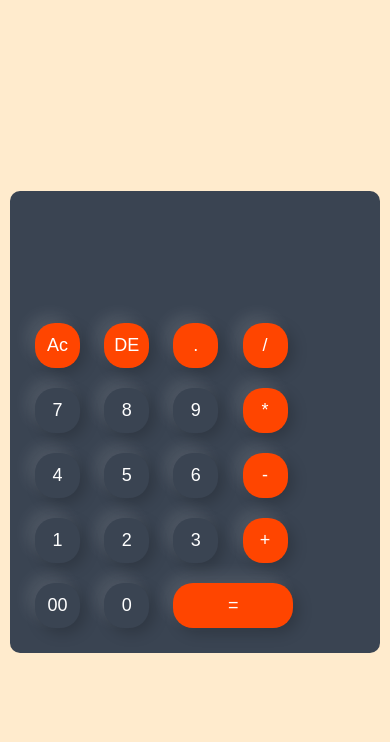
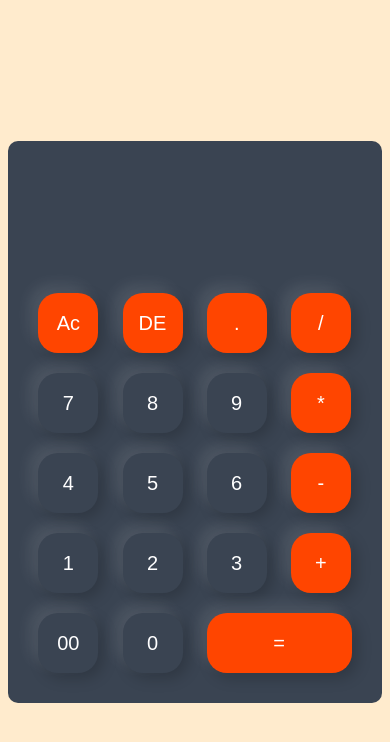
Before and after one commit to Kishorekannan93/calculator, a plain HTML site: page index.html in a window 390 px wide. Drawn offline with Linux system fonts and the light colour scheme.

Commit message:
Update style.css

```diff
--- a/style.css
+++ b/style.css
@@ -1,107 +1,62 @@
-body {
-    margin: 0;
+body{
+    margin:0px;
     font-family: Cambria, Cochin, Georgia, Times, 'Times New Roman', serif;
-}
 
-.container {
-    width: 100%;
-    height: 100vh;
-    background-color: blanchedalmond;
-    display: flex;
-    justify-content: center;
-    align-items: center;
-    padding: 10px;
-    box-sizing: border-box;
-}
-
-.calculator {
-    display: flex;
-    background: #3a4452;
-    padding: 20px;
-    border-radius: 10px;
-    flex-direction: column;
-    width: 100%;
-    max-width: 400px;
-    box-sizing: border-box;
-}
-
-.calculator form {
-    width: 100%;
-}
-
-.calculator form input {
-    border: 0;
-    outline: 0;
-    width: 60px;
-    height: 60px;
-    border-radius: 20px;
-    box-shadow: -8px -8px 15px rgba(255, 255, 255, 0.1), 5px 5px 15px rgba(0, 0, 0, 0.2);
-    background: transparent;
-    font-size: 20px;
-    color: white;
-    margin: 13px;
-}
-
-form .display {
-    display: flex;
-    justify-content: flex-end;
-    margin: 20px 0;
-}
-
-form .display input {
-    text-align: right;
-    flex: 1;
-    font-size: 45px;
-    box-shadow: none;
 
 }
 
-form input.equal {
-    width: 145px;
+.container{
+    width:100%;
+    height:100vh;
+    background-color: blanchedalmond;
+    display:flex;
+    justify-content: center;
+    align-items: center;
+}
+.calculator{
+    display:flex;
+    background:#3a4452;
+    padding:20px;
+    border-radius:10px;
+
 }
 
-form input.operator {
-    background-color: orangered;
+.calculator form input{
+    border:0;
+    outline:0;
+    width:60px;
+    height:60px;
+    border-radius: 20px;
+    box-shadow:-8px -8px 15px rgba(255,255,255,0.1),5px 5px 15px rgba(0,0,0,0.2);
+    background: transparent;
+    font-size: 20px;
+    color:white;
+    margin:10px;
 }
 
-@media (max-width: 480px) {
-    .calculator {
-        padding: 15px;
-    }
 
-    .calculator form input {
-        width: 45px;
-        height: 45px;
-        font-size: 18px;
-        margin: 10px;
-    }
 
-    form .display input {
-        font-size: 35px;
-    }
 
-    form input.equal {
-        width: 120px;
-    }
+
+
+form .display{
+    display:flex;
+    justify-content: flex-end;
+    margin:20px 0
 }
 
-@media (max-width: 320px) {
-    .calculator {
-        padding: 10px;
-    }
+form .display input{
+    text-align:right;
+    flex:1;
+    font-size:45px;
+    box-shadow:none;
 
-    .calculator form input {
-        width: 50px;
-        height: 50px;
-        font-size: 12px;
-        margin: 5px;
-    }
+}
+form input.equal{
+    width:145px;
 
-    form .display input {
-        font-size: 30px;
-    }
-
-    form input.equal {
-        width: 100px;
-    }
 }
+form input.operator{
+    background-color: orangered;
+    /* color:black */
+}
```
